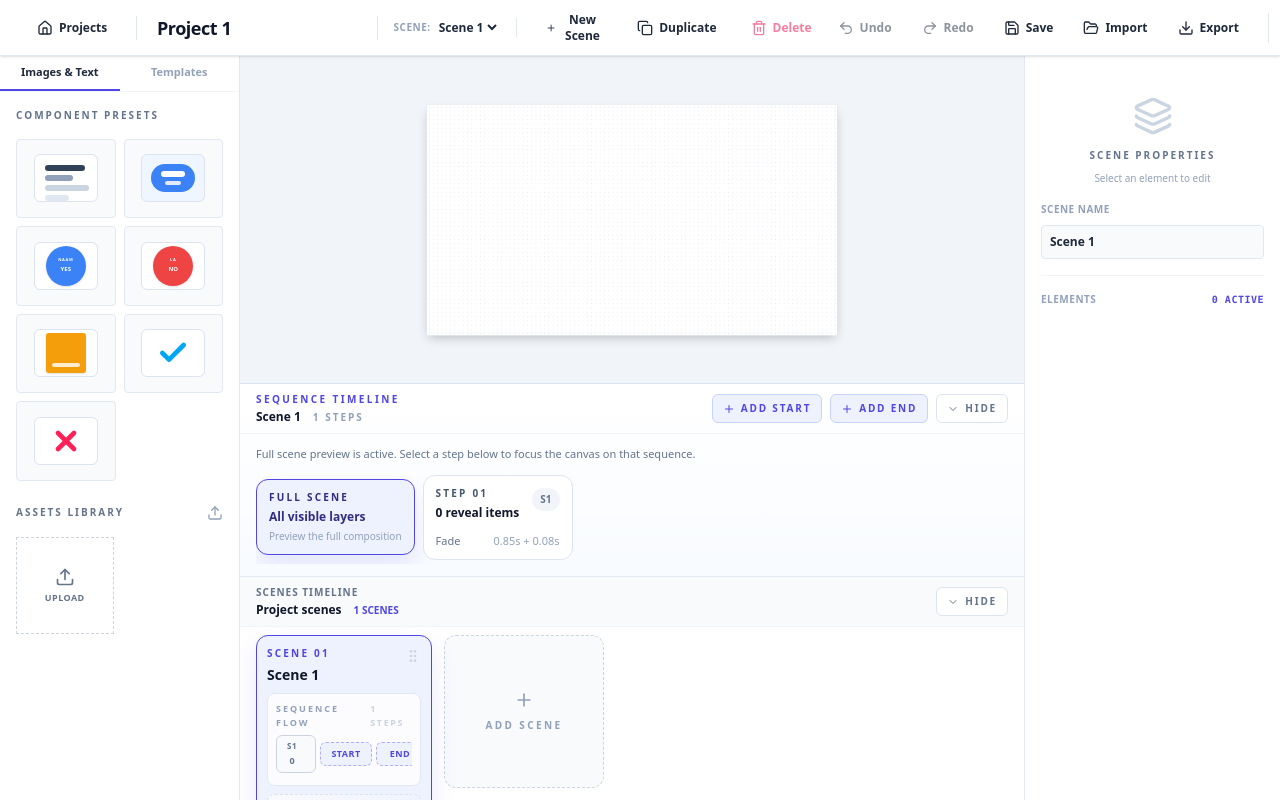
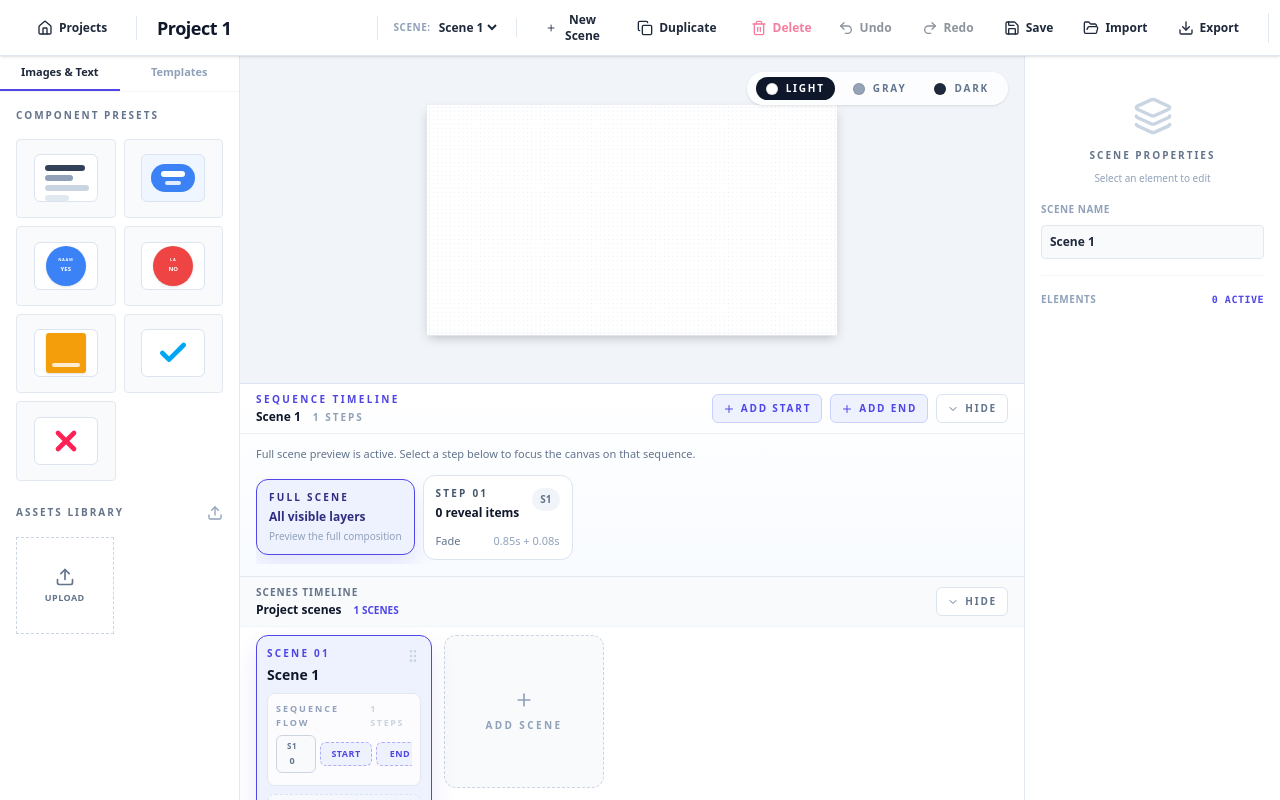
Before and after one commit to raoufbelakhdar/presentation-slide, a React (Vite) app: page / in a window 1280 px wide. Both pictures are taken after a click on the button "New Project". Built offline with nearby package versions, Linux system fonts and the light colour scheme.

Commit message:
Add background mode support with customizable canvas styles in Canvas component

```diff
--- a/src/components/Canvas.tsx
+++ b/src/components/Canvas.tsx
@@ -5,12 +5,65 @@ import { TextElement, ImageElement, ShapeElement, ColorElement } from '../types'
 import { getEffectiveElementState, getTextAlign, getTextPadding, getTextSubtitleFontSize, getTextVariant, splitTextContent } from '../utils';
 import { Check, X } from 'lucide-react';
 
+type CanvasBackgroundMode = 'light' | 'gray' | 'dark';
+
+const CANVAS_BACKGROUND_STORAGE_KEY = 'visual-learning-canvas-background-mode';
+
+const CANVAS_BACKGROUND_MODES: Record<
+  CanvasBackgroundMode,
+  {
+    label: string;
+    shellBackground: string;
+    stageBackground: string;
+    stageBorder: string;
+    stageOutline: string;
+    gridColor: string;
+  }
+> = {
+  light: {
+    label: 'Light',
+    shellBackground: '#f1f5f9',
+    stageBackground: '#ffffff',
+    stageBorder: '#cbd5e1',
+    stageOutline: '#e2e8f0',
+    gridColor: '#e2e8f0',
+  },
+  gray: {
+    label: 'Gray',
+    shellBackground: '#d7dde5',
+    stageBackground: '#94a3b8',
+    stageBorder: '#64748b',
+    stageOutline: '#cbd5e1',
+    gridColor: '#cbd5e1',
+  },
+  dark: {
+    label: 'Dark',
+    shellBackground: '#0f172a',
+    stageBackground: '#1e293b',
+    stageBorder: '#475569',
+    stageOutline: '#64748b',
+    gridColor: '#334155',
+  },
+};
+
 export function Canvas() {
   const { state, dispatch } = useAppContext();
   const { project, activeSceneIndex, selectedElementId, selectedSequenceStep } = state;
   const activeScene = project.scenes[activeSceneIndex];
   const containerRef = useRef<HTMLDivElement>(null);
   const [scale, setScale] = useState(1);
+  const [backgroundMode, setBackgroundMode] = useState<CanvasBackgroundMode>(() => {
+    if (typeof window === 'undefined') {
+      return 'light';
+    }
+
+    const storedMode = window.localStorage.getItem(CANVAS_BACKGROUND_STORAGE_KEY);
+    if (storedMode === 'gray' || storedMode === 'dark' || storedMode === 'light') {
+      return storedMode;
+    }
+
+    return 'light';
+  });
 
   useEffect(() => {
     const handleResize = () => {
@@ -30,30 +83,71 @@ export function Canvas() {
     return () => observer.disconnect();
   }, []);
 
+  useEffect(() => {
+    window.localStorage.setItem(CANVAS_BACKGROUND_STORAGE_KEY, backgroundMode);
+  }, [backgroundMode]);
+
   if (!activeScene) return null;
 
   const currentStep = selectedSequenceStep !== null ? selectedSequenceStep : 0;
   const orderedElements = [...activeScene.elements].sort((a, b) => (a.zIndex ?? 0) - (b.zIndex ?? 0));
+  const backgroundConfig = CANVAS_BACKGROUND_MODES[backgroundMode];
 
   return (
     <div
       ref={containerRef}
-      className="flex-1 bg-[#f1f5f9] relative p-12 overflow-hidden flex items-center justify-center"
+      className="flex-1 relative p-12 overflow-hidden flex items-center justify-center"
+      style={{ backgroundColor: backgroundConfig.shellBackground }}
       onClick={() => dispatch({ type: 'SELECT_ELEMENT', payload: null })}
     >
+      <div className="absolute right-4 top-4 z-20 flex items-center gap-2 rounded-full border border-white/40 bg-white/80 px-2 py-1 shadow-sm backdrop-blur">
+        {(['light', 'gray', 'dark'] as CanvasBackgroundMode[]).map((mode) => {
+          const modeConfig = CANVAS_BACKGROUND_MODES[mode];
+          const isActive = backgroundMode === mode;
+
+          return (
+            <button
+              key={mode}
+              type="button"
+              onClick={(event) => {
+                event.stopPropagation();
+                setBackgroundMode(mode);
+              }}
+              className={`flex items-center gap-2 rounded-full px-2.5 py-1 text-[10px] font-bold uppercase tracking-[0.18em] transition-colors ${
+                isActive
+                  ? 'bg-[#0f172a] text-white'
+                  : 'text-slate-500 hover:bg-slate-100 hover:text-slate-700'
+              }`}
+              title={`${modeConfig.label} canvas background`}
+            >
+              <span
+                className="h-3 w-3 rounded-full border border-black/10"
+                style={{ backgroundColor: modeConfig.stageBackground }}
+              />
+              {modeConfig.label}
+            </button>
+          );
+        })}
+      </div>
+
       <div
-        className="bg-white border border-[#cbd5e1] relative shadow-2xl shrink-0"
+        className="relative shadow-2xl shrink-0"
         style={{
           width: '1920px',
           height: '1080px',
           transform: `scale(${scale})`,
           transformOrigin: 'center center',
-          backgroundImage: 'radial-gradient(#e2e8f0 1px, transparent 1px)',
-          backgroundSize: '20px 20px'
+          backgroundColor: backgroundConfig.stageBackground,
+          border: `1px solid ${backgroundConfig.stageBorder}`,
+          backgroundImage: `radial-gradient(${backgroundConfig.gridColor} 1px, transparent 1px)`,
+          backgroundSize: '20px 20px',
         }}
         onClick={() => dispatch({ type: 'SELECT_ELEMENT', payload: null })}
       >
-        <div className="absolute top-0 left-0 w-full h-full pointer-events-none border-[12px] border-transparent outline outline-1 outline-slate-200 outline-offset-[-12px]"></div>
+        <div
+          className="absolute top-0 left-0 w-full h-full pointer-events-none border-[12px] border-transparent outline outline-1 outline-offset-[-12px]"
+          style={{ outlineColor: backgroundConfig.stageOutline }}
+        ></div>
         {orderedElements.map(element => {
           if (selectedSequenceStep !== null) {
             if (element.revealStep > selectedSequenceStep) return null;
```
